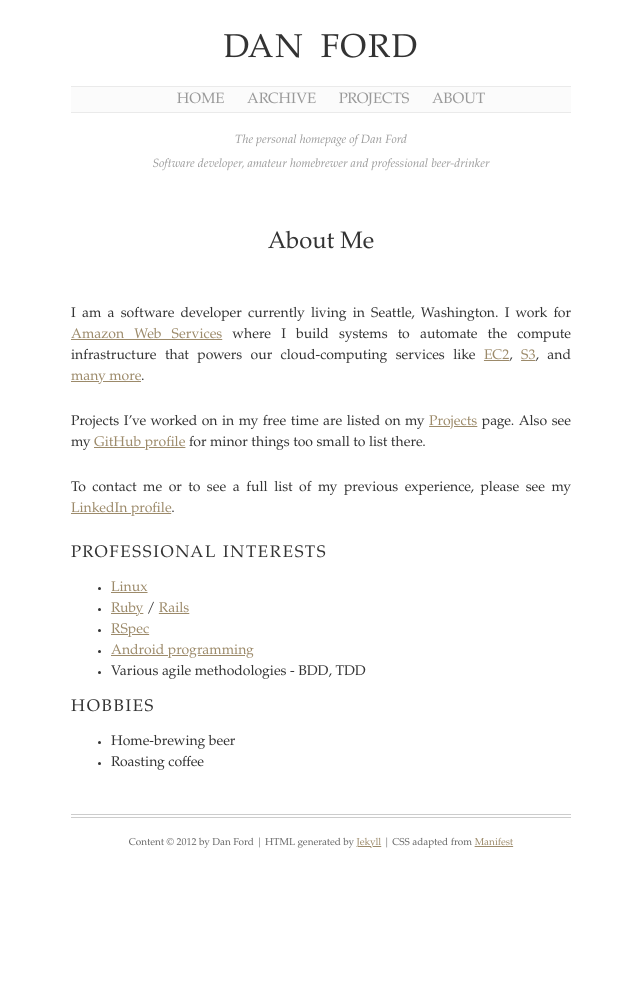
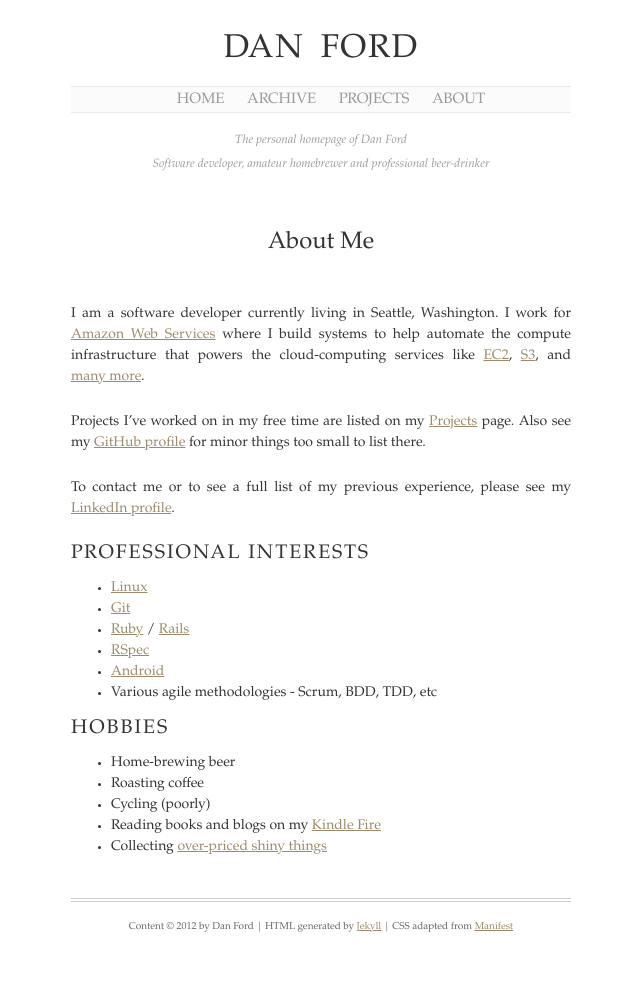
Before and after one commit to danielford/danielford.github.com, a Jekyll site: the page built from about.md, in a window 1280 px wide. Shown: the whole page, without its empty margins (319-959 px from the left). Built offline with Jekyll 4.4.1, drawn with Linux system fonts in a browser that asks for light colours; before the commit the page ends 908 px from its top, so only the background shows below that.

```diff
--- a/_config.yml
+++ b/_config.yml
@@ -0,0 +1 @@
+pygments: true
--- a/about.md
+++ b/about.md
@@ -8,7 +8,7 @@ About Me
 
 I am a software developer currently living in Seattle, Washington. I work for
 [Amazon Web Services](http://aws.amazon.com/) where I build systems to
-automate the compute infrastructure that powers our cloud-computing services like
+help automate the compute infrastructure that powers the cloud-computing services like
 [EC2](http://aws.amazon.com/ec2/), [S3](http://aws.amazon.com/s3/), and
 [many more](http://aws.amazon.com/products/).
 
@@ -19,16 +19,22 @@ to list there.
 To contact me or to see a full list of my previous experience, please see my
 [LinkedIn profile](http://www.linkedin.com/in/danmford).
 
-### Professional Interests
+Professional Interests
+-----------------------
 
 * [Linux](http://en.wikipedia.org/wiki/Linux)
+* [Git](http://git-scm.com)
 * [Ruby](http://rubylang.org) / [Rails](http://rubyonrails.org)
 * [RSpec](http://rspec.info)
-* [Android programming](http://developer.android.com)
-* Various agile methodologies - BDD, TDD
+* [Android](http://developer.android.com)
+* Various agile methodologies - Scrum, BDD, TDD, etc
 
 
-### Hobbies
+Hobbies
+----------------------
 
 * Home-brewing beer
 * Roasting coffee
+* Cycling (poorly)
+* Reading books and blogs on my [Kindle Fire](http://amazon.com/kindlefire)
+* Collecting [over-priced shiny things](http://apple.com)
--- a/css/main.css
+++ b/css/main.css
@@ -119,12 +119,12 @@ h3 {
   font-size: 1.2em;
 }
 
-h1 a:link, h1 a:visited, h2 a:link, h2 a:visited, h3 a:link, h3 a:visited {
+h1 a:link, h1 a:visited {
   color: #333;
   text-decoration: none;
 }
 
-h1 a:hover, h2 a:hover, h3 a:hover {
+h1 a:hover {
   text-decoration: underline;
 }
 
```
Also changed, not shown: _posts/2012-01-08-getting-started.md (added, +7 -0 lines), _posts/2012-01-08-test-post.md (+10 -1 lines), projects.md (line endings or trailing spaces).
